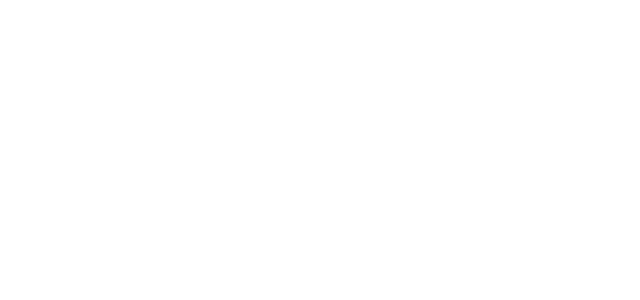
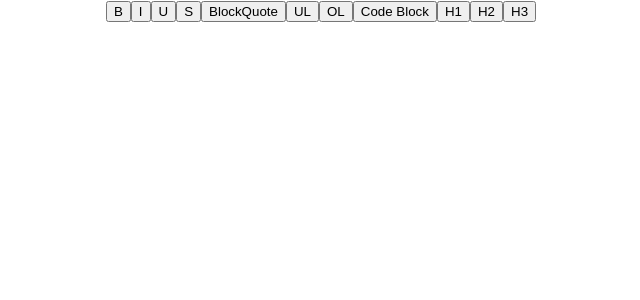
Before and after one commit to bangarangler/draftjsPOC, a React (Create React App) app: page / in a window 1280 px wide. Shown: the top 300 px of the page, without its empty margins (319-959 px from the left). Built offline with nearby package versions, Linux system fonts and the light colour scheme.

Commit message:
added lots of functionallity...
now need to refactor and clean it up plus mess around with more custom
styling and figure out link

```diff
--- a/src/components/draftEditor/draftEditor.js
+++ b/src/components/draftEditor/draftEditor.js
@@ -9,7 +9,99 @@
     EditorState.createEmpty()
   );
 
+  const changeStyle = (style) => {
+    update(RichUtils.toggleInlineStyle(editorState, `${style}`));
+  };
+
+  const pluarisBlockQuoteStyle = (contentBlock) => {
+    const type = contentBlock.getType();
+    if (type === "blockquote") {
+      return `${styles.blockQuote}`;
+    }
+    if (type === "unordered-list-item") {
+      return `${styles.ulItem}`;
+    }
+    if (type === "ordered-list-item") {
+      return `${styles.olItem}`;
+    }
+    if (type === "code-block") {
+      return `${styles.codeBlock}`;
+    }
+    if (type === "header-one") {
+      return `${styles.headerOne}`;
+    }
+    if (type === "header-two") {
+      return `${styles.headerTwo}`;
+    }
+    if (type === "header-three") {
+      return `${styles.headerThree}`;
+    }
+  };
+
+  const onTab = (e) => {
+    const maxDepth = 4;
+    update(RichUtils.onTab(e, editorState, maxDepth));
+  };
+
+  const toggleBlockType = (blockType) => {
+    update(RichUtils.toggleBlockType(editorState, blockType));
+  };
+
   const update = (editorState) => setEditorState(editorState);
+
+  const styleOptions = [
+    {
+      label: "B",
+      style: "BOLD",
+    },
+    {
+      label: "I",
+      style: "ITALIC",
+    },
+    {
+      label: "U",
+      style: "UNDERLINE",
+    },
+    {
+      label: "S",
+      style: "STRIKETHROUGH",
+    },
+    {
+      label: "Code",
+      style: "CODE",
+    },
+  ];
+
+  const blockTypeOptions = [
+    {
+      label: "H1",
+      style: "header-one",
+    },
+    {
+      label: "H2",
+      style: "header-two",
+    },
+    {
+      label: "H3",
+      style: "header-three",
+    },
+    {
+      label: "Blockquote",
+      style: "blockquote",
+    },
+    {
+      label: "UL",
+      style: "unordered-list-item",
+    },
+    {
+      label: "OL",
+      style: "ordered-list-item",
+    },
+    {
+      label: "Code Block",
+      style: "code-block",
+    },
+  ];
 
   const handleKeyCommand = (command, editorState) => {
     const newState = RichUtils.handleKeyCommand(editorState, command);
@@ -22,11 +114,54 @@
     return "not-handled";
   };
   return (
-    <Editor
-      editorState={editorState}
-      handleKeyCommand={handleKeyCommand}
-      onChange={update}
-    />
+    <>
+      <button type="button" onClick={() => changeStyle("BOLD")}>
+        B
+      </button>
+      <button type="button" onClick={() => changeStyle("ITALIC")}>
+        I
+      </button>
+      <button type="button" onClick={() => changeStyle("UNDERLINE")}>
+        U
+      </button>
+      <button type="button" onClick={() => changeStyle("STRIKETHROUGH")}>
+        S
+      </button>
+      <button type="button" onClick={() => toggleBlockType("blockquote")}>
+        BlockQuote
+      </button>
+      <button
+        type="button"
+        onClick={() => toggleBlockType("unordered-list-item")}
+      >
+        UL
+      </button>
+      <button
+        type="button"
+        onClick={() => toggleBlockType("ordered-list-item")}
+      >
+        OL
+      </button>
+      <button type="button" onClick={() => toggleBlockType("code-block")}>
+        Code Block
+      </button>
+      <button type="button" onClick={() => toggleBlockType("header-one")}>
+        H1
+      </button>
+      <button type="button" onClick={() => toggleBlockType("header-two")}>
+        H2
+      </button>
+      <button type="button" onClick={() => toggleBlockType("header-three")}>
+        H3
+      </button>
+      <Editor
+        editorState={editorState}
+        onTab={onTab}
+        handleKeyCommand={handleKeyCommand}
+        onChange={update}
+        blockStyleFn={pluarisBlockQuoteStyle}
+      />
+    </>
   );
 };
 
--- a/src/components/draftEditor/draftEditor.module.scss
+++ b/src/components/draftEditor/draftEditor.module.scss
@@ -1,3 +1,22 @@
 .testing {
   background: hotpink;
 }
+
+.blockQuote {
+  color: #999;
+  font-family: "Hoefler Text", Georgia, serif;
+  font-style: italic;
+  text-align: center;
+}
+
+.ulItem {
+  color: red;
+}
+
+.olItem {
+  color: purple;
+}
+
+.codeBlock {
+  color: limegreen;
+}
```
